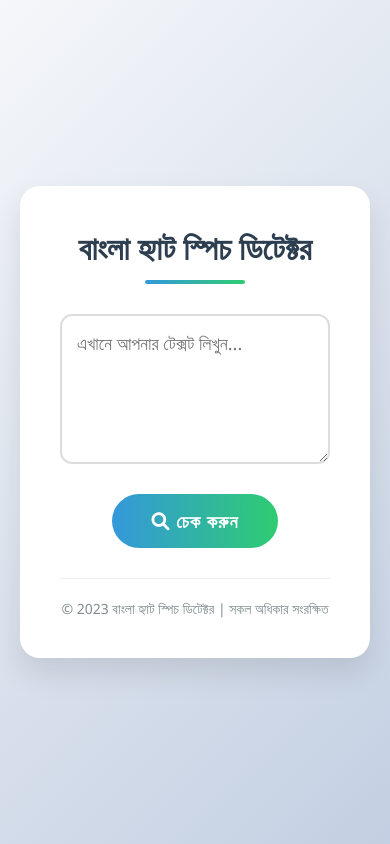
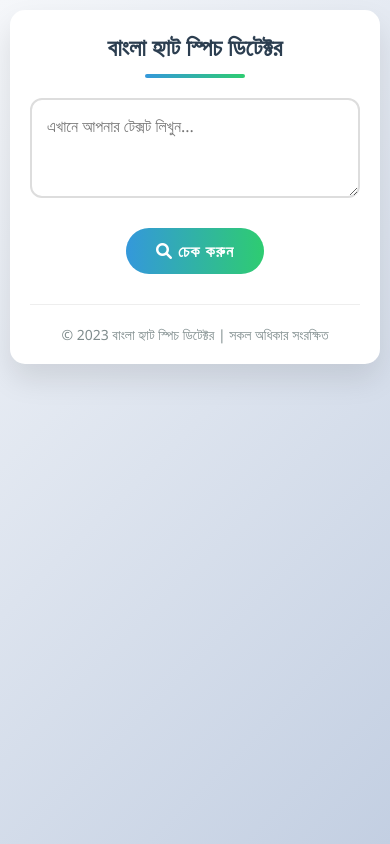
Before and after one commit to new-beginne/hatespeech-detector, a Flask app: page / in a window 390 px wide. Run offline with Flask 3, Linux system fonts and the light colour scheme.

Commit message:
Update style.css

```diff
--- a/static/style.css
+++ b/static/style.css
@@ -227,3 +227,82 @@ textarea:focus {
     border-top: 1px solid #eee;
     padding-top: 20px;
 }
+
+/*
+======================================================
+    নতুন কোড: রেসপন্সিভ ডিজাইনের জন্য মিডিয়া কোয়েরি
+======================================================
+*/
+
+/* --- ট্যাবলেট এবং বড় মোবাইল স্ক্রিনের জন্য (768px এর নিচে) --- */
+@media (max-width: 768px) {
+    body {
+        align-items: flex-start; /* কন্টেইনার উপরে রাখার জন্য */
+        padding: 15px;
+    }
+
+    .container {
+        padding: 25px; /* প্যাডিং কিছুটা কমানো হলো */
+    }
+
+    h1 {
+        font-size: 28px; /* ফন্ট সাইজ কমানো হলো */
+    }
+
+    textarea {
+        height: 120px;
+        font-size: 16px;
+    }
+
+    .btn {
+        padding: 12px 30px;
+        font-size: 16px;
+    }
+
+    .result-header {
+        font-size: 20px;
+    }
+
+    .text-preview {
+        font-size: 16px;
+    }
+}
+
+/* --- ছোট মোবাইল স্ক্রিনের জন্য (480px এর নিচে) --- */
+@media (max-width: 480px) {
+    body {
+        padding: 10px;
+    }
+
+    .container {
+        padding: 20px;
+        border-radius: 15px;
+    }
+
+    h1 {
+        font-size: 24px; /* ফন্ট সাইজ আরও কমানো হলো */
+        margin-bottom: 20px;
+    }
+
+    textarea {
+        height: 100px;
+    }
+
+    .result-container {
+        padding: 20px;
+    }
+
+    .result-header i {
+        font-size: 22px;
+    }
+
+    .text-preview {
+        padding: 10px;
+    }
+
+    /* --- ফিডব্যাক বাটনের জন্য নতুন স্টাইল (যদি যোগ করা হয়ে থাকে) --- */
+    .btn-danger {
+        width: 100%; /* ছোট স্ক্রিনে বাটনটি সম্পূর্ণ জায়গা নেবে */
+        padding: 10px;
+    }
+}
```
